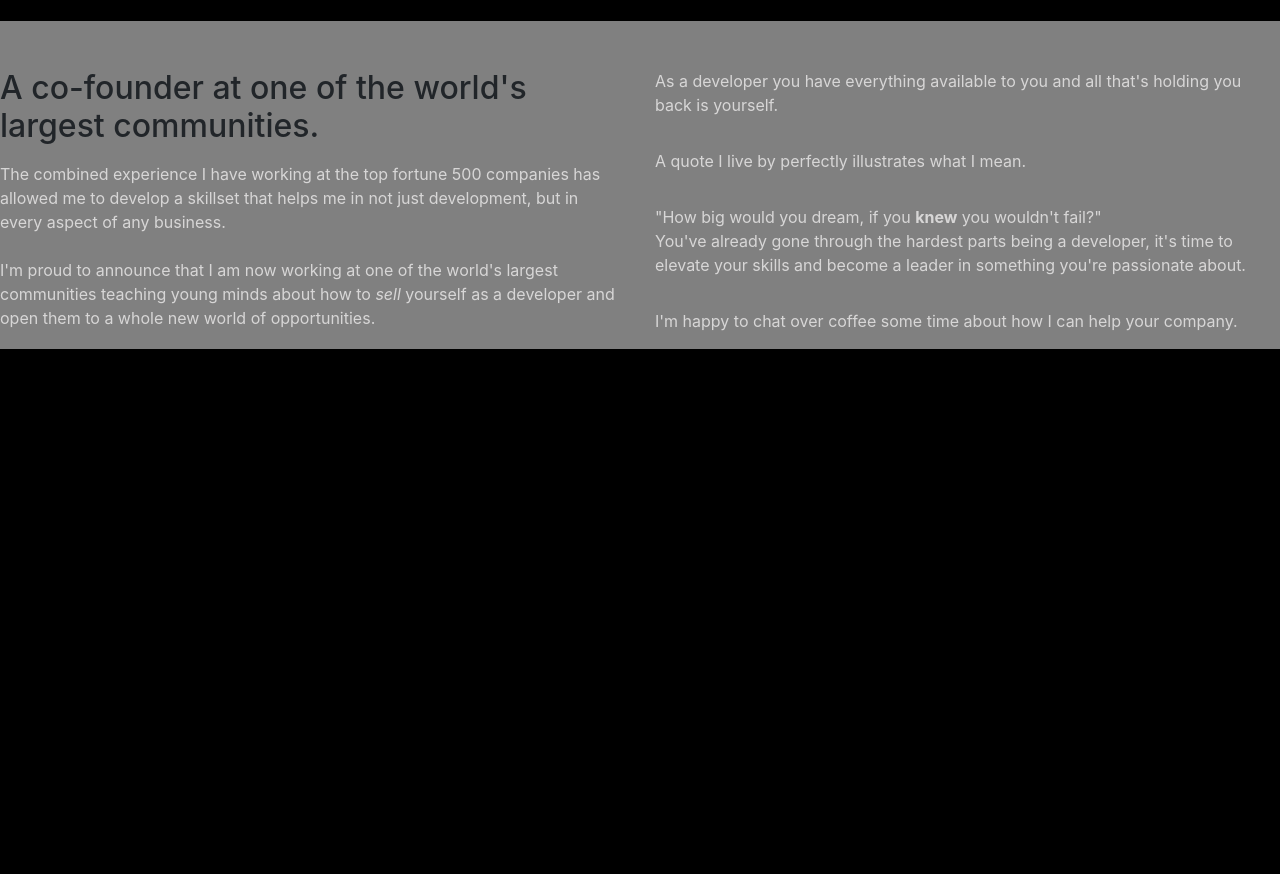
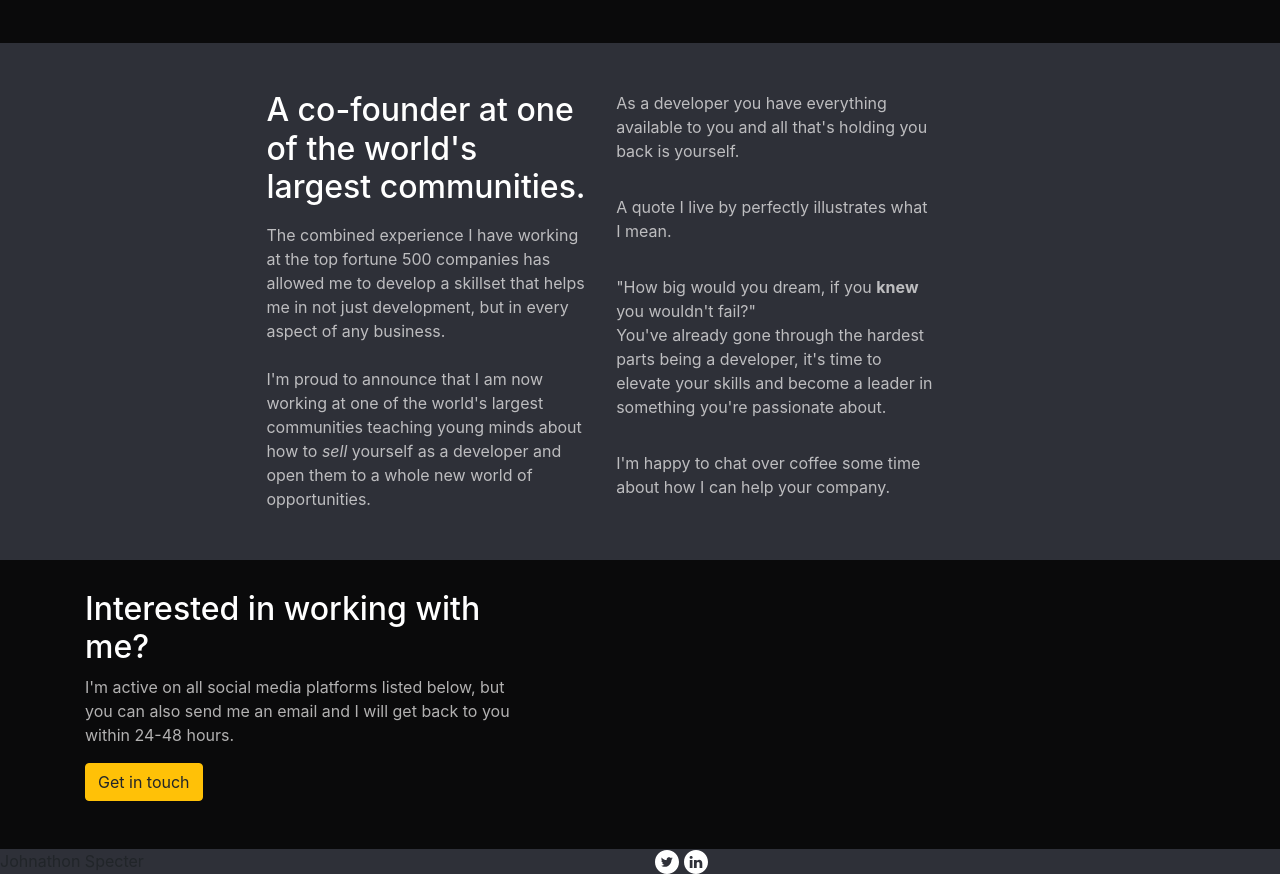
Before and after one commit to joshg1912/codewell_portfolio_practice, a plain HTML site: page index.html in a window 1280 px wide. Shown: the part 1022-1896 px from the top of the page. Before the commit the page ends 1401 px from the top, so only its background shows below. Drawn offline with nearby package versions, Linux system fonts and the light colour scheme.

Commit message:
adds footer

```diff
--- a/index.html
+++ b/index.html
@@ -4,9 +4,7 @@
         <link rel="stylesheet" href="/node_modules/bootstrap/dist/css/bootstrap.css">
         <style>
             body {
-                background-color: black;
-                margin: 2%;
-
+                background-color: rgb(10,10,11);
 
             }
 
@@ -22,8 +20,8 @@
                 font-size: 320%;
             }
 
-            p {
-                color:rgba(255, 254, 254, 0.685);
+            .white-header{
+                color:rgb(255, 255, 255);
             }
 
             .spense, .yelp-camp {
@@ -36,22 +34,31 @@
                 color: rgba(255, 254, 254, 0.685);
             }
 
+            p {
+                color: rgba(255, 254, 254, 0.685);
+            }
+
             .section {
-                background-color: gray;
+                background-color: rgb(46,48,56);
                 width: 100vw;
                 position: relative;
                 left: 50%;
                 right: 50%;
-                margin: 30px -50vw
-
+                margin: 30px -50vw;
+                padding-left: 24%;
+                padding-right: 31%;
+                padding-bottom: 3%;
             }
 
+            footer {
+                background-color: rgb(46,48,56);
+            }
 
         </style>
     </head>
     <body>
         <div class="container">
-        <div class="row nav">
+        <div class="row nav pt-5">
             <div class="col-4">Josh Garcia</div>
             <div class="col-1">Articles</div>
             <div class="col-1">Chats</div>
@@ -62,8 +69,8 @@
 
         <div class="row hero pt-5">
             <div class="col-6">
-            <h1 class="bigger-text" style="color:white;">Helping companies build better, scalable software.</h1>
-            <p>Lorem ipsum dolor sit amet, consectetur adipisicing elit. Blanditiis labore a accusantium qui fuga dolores aliquam modi, quibusdam nam vitae amet perspiciatis illum saepe iusto exercitationem assumenda placeat minus esse.</p>
+            <h1 class="bigger-text white-header">Helping companies build better, scalable software.</h1>
+            <p class="white-text">Lorem ipsum dolor sit amet, consectetur adipisicing elit. Blanditiis labore a accusantium qui fuga dolores aliquam modi, quibusdam nam vitae amet perspiciatis illum saepe iusto exercitationem assumenda placeat minus esse.</p>
             </div>
             </div>
 
@@ -92,7 +99,7 @@
             <section class="section pt-5">
             <div class="row">
                 <div class="col">
-                    <h2>A co-founder at one of the world's largest communities.</h2>
+                    <h2 class="white-header">A co-founder at one of the world's largest communities.</h2>
                     <p class="pt-2">The combined experience I have working at the top fortune 500 companies has allowed me to develop a skillset that helps me in not just development, but in every aspect of any business.</p>
                     <p class="pt-2">I'm proud to announce that I am now working at one of the world's largest communities teaching young minds about how to <em>sell</em> yourself as a developer and open them to a whole new world of opportunities.</p>
                 </div>
@@ -106,6 +113,25 @@
                 </div>
              </div>
              </section>
+
+             <div class="row pb-5 white-text">
+                 <div class="col-5">
+                     <h2 class="white-header">Interested in working with me?</h2>
+                     <p>I'm active on all social media platforms listed below, but you can also send me an email and I will get back to you within 24-48 hours.</p>
+                     <button class="btn btn-warning">Get in touch</button>
+
+                 </div>
+             </div>
             </div>
+            <footer>
+                <div class="row">
+                    <div class="col">Johnathon Specter</div>
+                    <div class="col">
+                        <img src="/Assets/Social Icons/Twitter.svg">
+                        <img src="/Assets/Social Icons/LinkedIn.svg">
+                    </div>
+
+                </div>
+            </footer>
     </body>
 </html>
```
